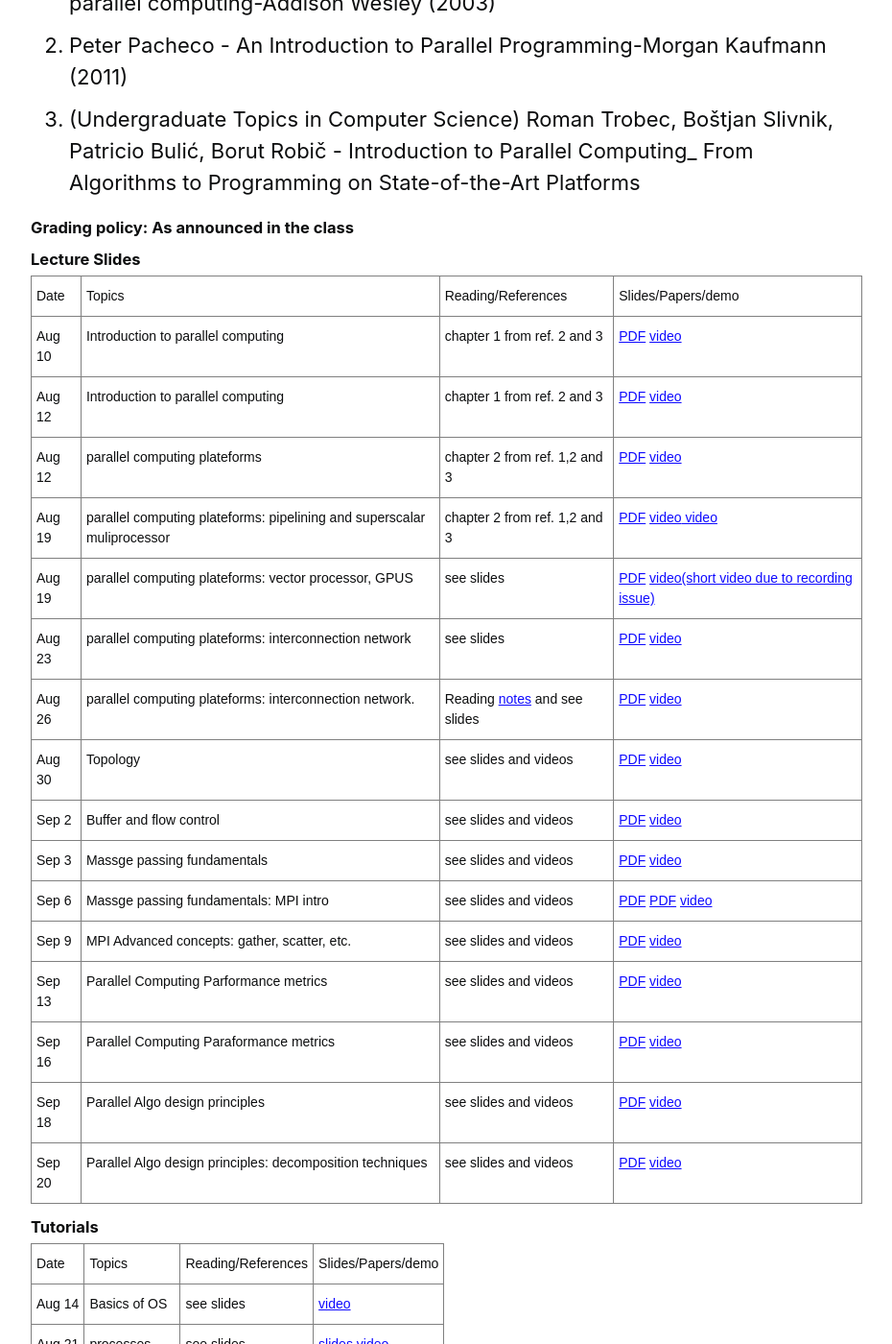
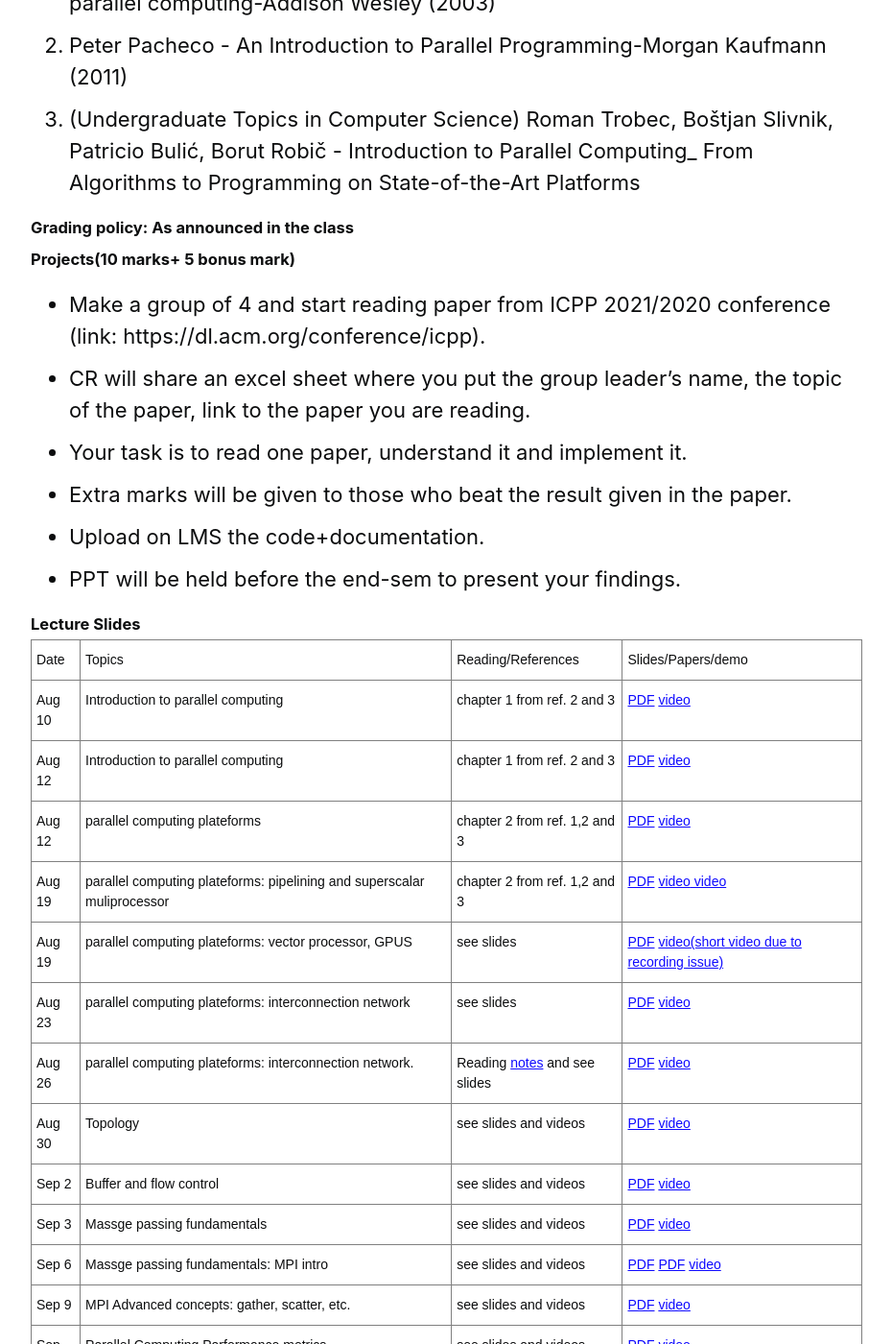
Before and after one commit to chandreshiit/oldsite, a Jekyll site: the page built from _pages/PC2021.md, in a window 1280 px wide and 1400 px high, scrolled down 765 px. Shown: the whole window at 96% size, without its empty margins (179-1109 px from the left). Built offline with Jekyll 4.4.1, drawn with Linux system fonts in a browser that asks for light colours; cached includes are drawn as plain includes; nearby versions of some CDN libraries; some of the changed text lies outside the part shown.

Commit message:
updated services

```diff
--- a/_pages/PC2021.md
+++ b/_pages/PC2021.md
@@ -23,6 +23,17 @@ author_profile: false
   3. (Undergraduate Topics in Computer Science) Roman Trobec, Boštjan Slivnik, Patricio Bulić, Borut Robič - Introduction to Parallel Computing_ From Algorithms to Programming on State-of-the-Art Platforms
 
 #### Grading policy: As announced in the class
+
+
+
+#### Projects(10 marks+ 5 bonus mark)
+
+- Make a group of 4 and start reading paper from ICPP 2021/2020 conference (link: https://dl.acm.org/conference/icpp).
+- CR will share an excel sheet where you put the group leader's name, the topic of the paper, link to the paper you are reading.
+-  Your task is to read one paper, understand it and implement it.
+- Extra marks will be given to those who beat the result given in the paper.
+- Upload on LMS the code+documentation.
+-  PPT will be held before the end-sem to present your findings.
 
 
 
@@ -131,7 +142,18 @@ author_profile: false
     <td class="tg-0pky">Parallel Algo design principles: decomposition techniques </td>
     <td class="tg-0pky">see slides and videos</td>
     <td class="tg-0pky"> <a href="https://drive.google.com/file/d/1deGD_AziCZSz1_aXMZkb2ll-eN43saYh/view?usp=sharing">PDF</a> <a href="https://drive.google.com/file/d/1bLhSkg7LysuZiEo088lWXbNkD38FBFzp/view?usp=sharing"> video</a> </td>   </tr>
+       <tr>
+    <td class="tg-0pky">Oct 4</td>
+    <td class="tg-0pky">Parallel Algo design principles: Charactristic of tasks and interaction</td>
+    <td class="tg-0pky">see slides and videos</td>
+    <td class="tg-0pky"> <a href="https://drive.google.com/file/d/1mn6W2zT1OfmqK8N5R35xslueqzn319Q0/view?usp=sharing">PDF</a> <a href="https://drive.google.com/file/d/1Nz6ETowrZR23fogn-ps-EnplqvL8N5QF/view?usp=sharing"> video</a> </td>   </tr>
+      <tr>
+    <td class="tg-0pky">Oct 11</td>
+    <td class="tg-0pky">Parallel Algo design principles: Mapping techniques,  block cyclic decomposition</td>
+    <td class="tg-0pky">see slides and videos</td>
+    <td class="tg-0pky"> <a href="https://drive.google.com/file/d/1mn6W2zT1OfmqK8N5R35xslueqzn319Q0/view?usp=sharing">PDF</a> <a href="https://drive.google.com/file/d/1ojWNlfc44RnNNjBqUss8V1OzAacDTTez/view?usp=sharing"> video</a> </td>   </tr>
 </table>
+
 
 
 
@@ -177,7 +199,13 @@ author_profile: false
     <td class="tg-0pky">Cannon's algo</td>
     <td class="tg-0pky">see slides</td>
     <td class="tg-0pky">    <a href="https://drive.google.com/file/d/1tA2iCSxbdnmKu57axNvpH1fzXsDHjatA/view?usp=sharing"> slides</a>  <a href="https://drive.google.com/file/d/1cPx0QCXW9DAc2TmFGcIuhfQlx0zijeJg/view?usp=sharing"> video</a> </td>   </tr>
+      <tr>
+    <td class="tg-0pky">Oct 9</td>
+    <td class="tg-0pky">Intro to OpenMP</td>
+    <td class="tg-0pky">see slides</td>
+    <td class="tg-0pky">    <a href="https://drive.google.com/file/d/1Ds_9nH2jh4ONkGWtUMIez4uhIJjTWO7V/view?usp=sharing"> slides</a>  <a href="https://drive.google.com/file/d/1GO7iePJGOg8U0z3fq9bDCSvVwLR0mbuz/view?usp=sharing"> video</a> </td>   </tr>
 </table>
+
 
 
 
```
Also changed, not shown: _pages/research.md (+1 -1 lines).
